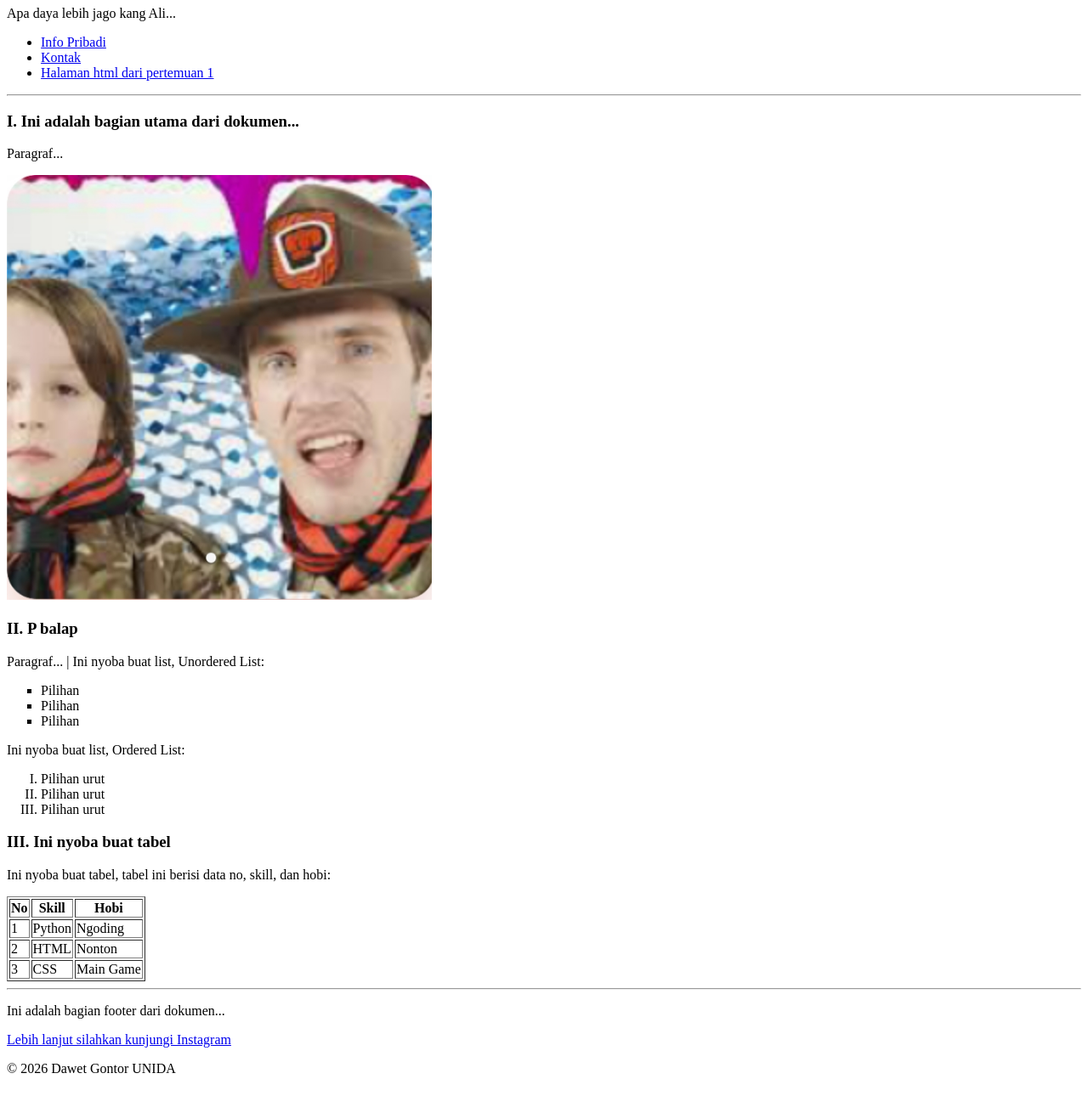
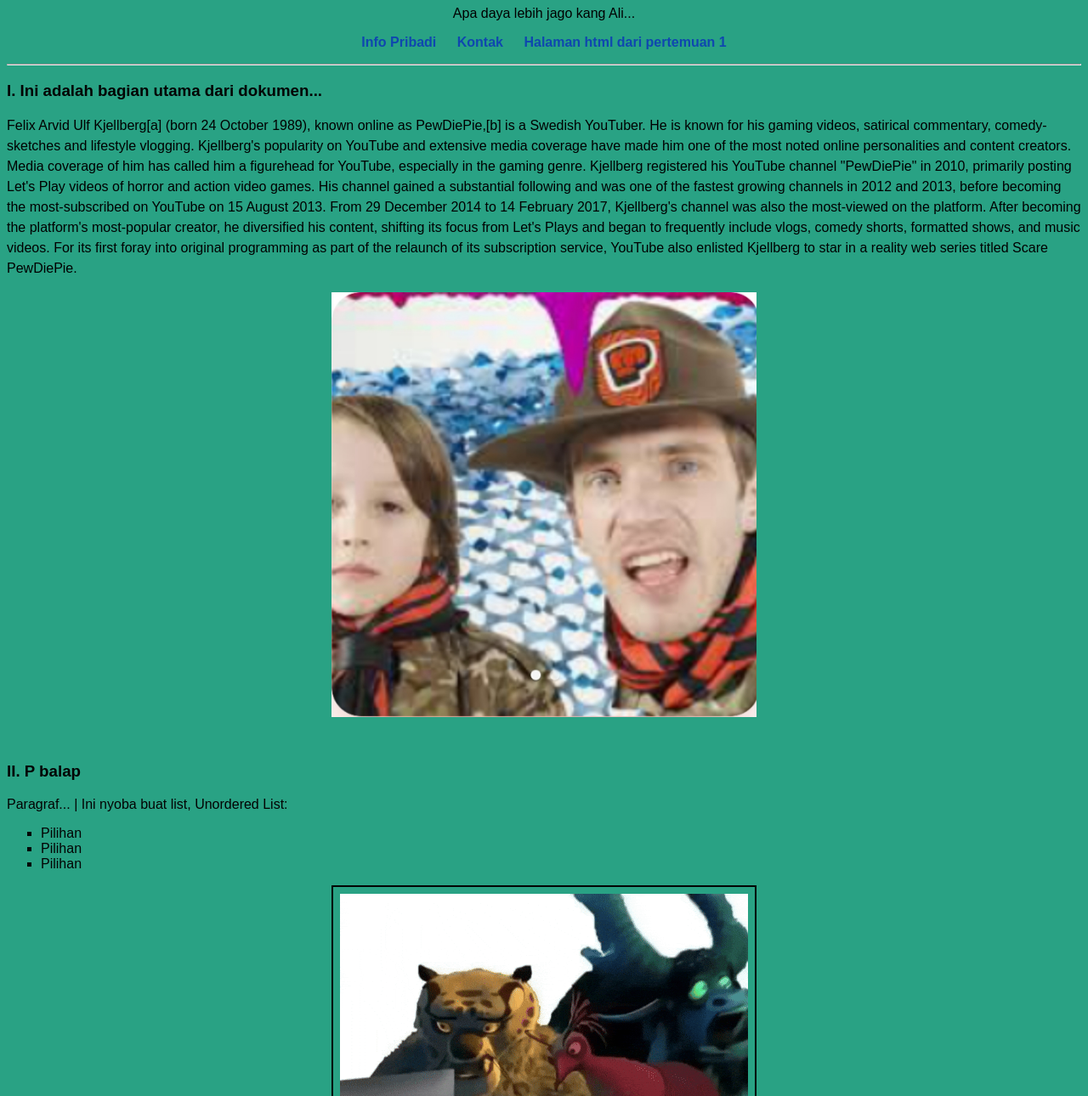
Before and after one commit to Zizarinr/dawet-belajar-genzme, a plain HTML site: page pertemuan_4/codingan-na/index.html in a window 1280 px wide. Shown: the part 73-1363 px from the top of the page at 85% size. Drawn offline with Linux system fonts and the light colour scheme.

Commit message:
feat: added the style.css

```diff
--- a/pertemuan_4/codingan-na/index.html
+++ b/pertemuan_4/codingan-na/index.html
@@ -1,21 +1,26 @@
 <!DOCTYPE html>
 <html lang="en">
+
 <head> <!-- head fungsinya adalah untuk menyimpan informasi meta tentang dokumen HTML -->
     <meta charset="UTF-8"> <!-- keterangan bahwa dokumen menggunakan karakter UTF-8 -->
     <meta name="viewport" content="width=device-width, initial-scale=1.0"> <!-- keterangan bahwa dokumen responsif -->
+
     <title>Ini Nyoba</title> <!-- judul dokumen -->
     <link rel="icon" href="img1.jpg"> <!-- ikon dokumen -->
+
+    <link rel="stylesheet" href="style.css"> <!-- link ke file CSS eksternal -->
 </head>
+
 <body> <!-- body fungsinya adalah untuk menyimpan konten utama dari dokumen HTML -->
 
     <header> <!-- header fungsinya adalah untuk menyimpan konten header dari dokumen HTML -->
         <h1>Ini Dokumen Nyoba!</h1>
-        <p>Apa daya lebih jago kang Ali...</p>
+        <p class="description">Apa daya lebih jago kang Ali...</p>
         <nav> <!-- nav fungsinya adalah untuk menyimpan konten navigasi dari dokumen HTML -->
-            <ul>
+            <ul class="menu">
                 <li><a href="info_pribadi.html">Info Pribadi</a></li> <!-- a fungsinya adalah untuk membuat link ke dokumen lain -->
                 <li><a href="contact.html">Kontak</a></li>
-                <li><a href="../pertemuan_1/index.html">Halaman html dari pertemuan 1</a></li> <!-- andaikan ingin mengambil halaman dari direktori sebelumnya -->
+                <li><a href="../../pertemuan_1/index.html">Halaman html dari pertemuan 1</a></li> <!-- andaikan ingin mengambil halaman dari direktori sebelumnya -->
             </ul>
         </nav>
         <hr>
@@ -23,8 +28,8 @@
 
     <main>
         <h3>I. Ini adalah bagian utama dari dokumen...</h3>
-        <p>Paragraf...</p>
-        <img src="img1.jpg" alt="PewDiePie" width="500px" height="500px"> <!-- gambar dengan lebar 500px dan tinggi 500px -->
+        <p class="dummy-text">Felix Arvid Ulf Kjellberg[a] (born 24 October 1989), known online as PewDiePie,[b] is a Swedish YouTuber. He is known for his gaming videos, satirical commentary, comedy-sketches and lifestyle vlogging. Kjellberg's popularity on YouTube and extensive media coverage have made him one of the most noted online personalities and content creators. Media coverage of him has called him a figurehead for YouTube, especially in the gaming genre. Kjellberg registered his YouTube channel "PewDiePie" in 2010, primarily posting Let's Play videos of horror and action video games. His channel gained a substantial following and was one of the fastest growing channels in 2012 and 2013, before becoming the most-subscribed on YouTube on 15 August 2013. From 29 December 2014 to 14 February 2017, Kjellberg's channel was also the most-viewed on the platform. After becoming the platform's most-popular creator, he diversified his content, shifting its focus from Let's Plays and began to frequently include vlogs, comedy shorts, formatted shows, and music videos. For its first foray into original programming as part of the relaunch of its subscription service, YouTube also enlisted Kjellberg to star in a reality web series titled Scare PewDiePie.</p>
+        <img class="foto-utama" src="img1.jpg" alt="PewDiePie"> <!-- gambar dengan lebar 500px dan tinggi 500px -->
         <br>
         <h3>II. P balap</h3>
         <p>Paragraf... | Ini nyoba buat list, Unordered List:</p>
@@ -33,6 +38,7 @@
             <li>Pilihan</li>
             <li>Pilihan</li>
          </ul>
+         <img class="kartu" src="giphy.gif" alt="Dank memer">
          <p>Ini nyoba buat list, Ordered List:</p>
          <ol type="I">
             <li>Pilihan urut</li>
@@ -41,7 +47,7 @@
          </ol>
          <h3>III. Ini nyoba buat tabel</h3>
          <p>Ini nyoba buat tabel, tabel ini berisi data no, skill, dan hobi:</p>
-         <table border="1"> <!-- Tabel untuk menampilkan data -->
+         <table class="table-sikil"> <!-- Tabel untuk menampilkan data -->
             <tr>
                 <th>No</th> <!-- th fungsinya adalah untuk menampilkan data header dari tabel -->
                 <th>Skill</th>
--- /dev/null
+++ b/pertemuan_4/codingan-na/style.css
@@ -0,0 +1,70 @@
+
+/* Tampilan Umum */
+body {
+    background-color: #29a284; /* warna latar belakang halaman */
+    color: #030303; /* warna teks */
+    font-family: Arial, sans-serif; /* jenis font */
+}
+
+/* Tampilan Teks dan in-page content */
+h1 {
+    color: #000000; /* warna teks untuk elemen h1 */
+    text-align: center; /* teks di tengah */
+}
+
+.description {
+    color: #000000; /* warna teks untuk elemen description */
+    text-align: center; /* teks di tengah */
+}
+
+.menu {
+    list-style-type: none; /* menghapus bullet pada list */
+    padding: 0; /* menghapus padding */
+    text-align: center; /* teks di tengah */
+}
+
+.menu li {
+    display: inline-block; /* menampilkan item menu secara horizontal */
+    margin: 0 10px; /* margin horizontal antar item menu */
+}
+
+.menu a {
+    text-decoration: none; /* menghapus garis bawah pada link */
+    color: #0f47af; /* warna teks untuk link */
+    font-weight: bold; /* teks tebal */
+}
+
+.dummy-text {
+    color: #000000; /* warna teks untuk elemen dummy-text */
+    text-align: left; /* teks di kiri */
+    margin-top: 16px; /* margin atas */
+    line-height: 1.5; /* jarak antar baris */
+}
+
+.foto-utama { /* nyang pewdiepie */
+    width: 500px; /* lebar gambar */
+    height: 500px; /* tinggi gambar */
+    display: block; /* menampilkan gambar sebagai blok */
+    margin: 16px auto; /* mengatur margin otomatis untuk memusatkan gambar */
+}
+
+.kartu { /* nyang kungfu panda */
+    border: 2px solid #000000; /* border untuk gambar */
+    margin: 16px auto; /* mengatur margin otomatis untuk memusatkan gambar */
+    padding: 8px; /* padding di sekitar gambar */
+    display: block; /* menampilkan gambar sebagai blok */
+    width: max-content; /* lebar gambar */
+}
+
+.table-sikil {
+    border-collapse: collapse; /* menggabungkan border tabel */
+    width: 95%; /* lebar tabel */
+    margin: auto; /* mengatur margin otomatis */
+    margin-top: 16px; /* margin atas tabel */
+}
+
+.table-sikil th, .table-sikil td {
+    border: 1px solid #000000; /* border untuk sel tabel */
+    padding: 8px; /* padding untuk sel tabel */
+    text-align: left; /* teks rata kiri */
+}
```
Also changed, not shown: pertemuan_4/codingan-na/giphy.gif (added).
